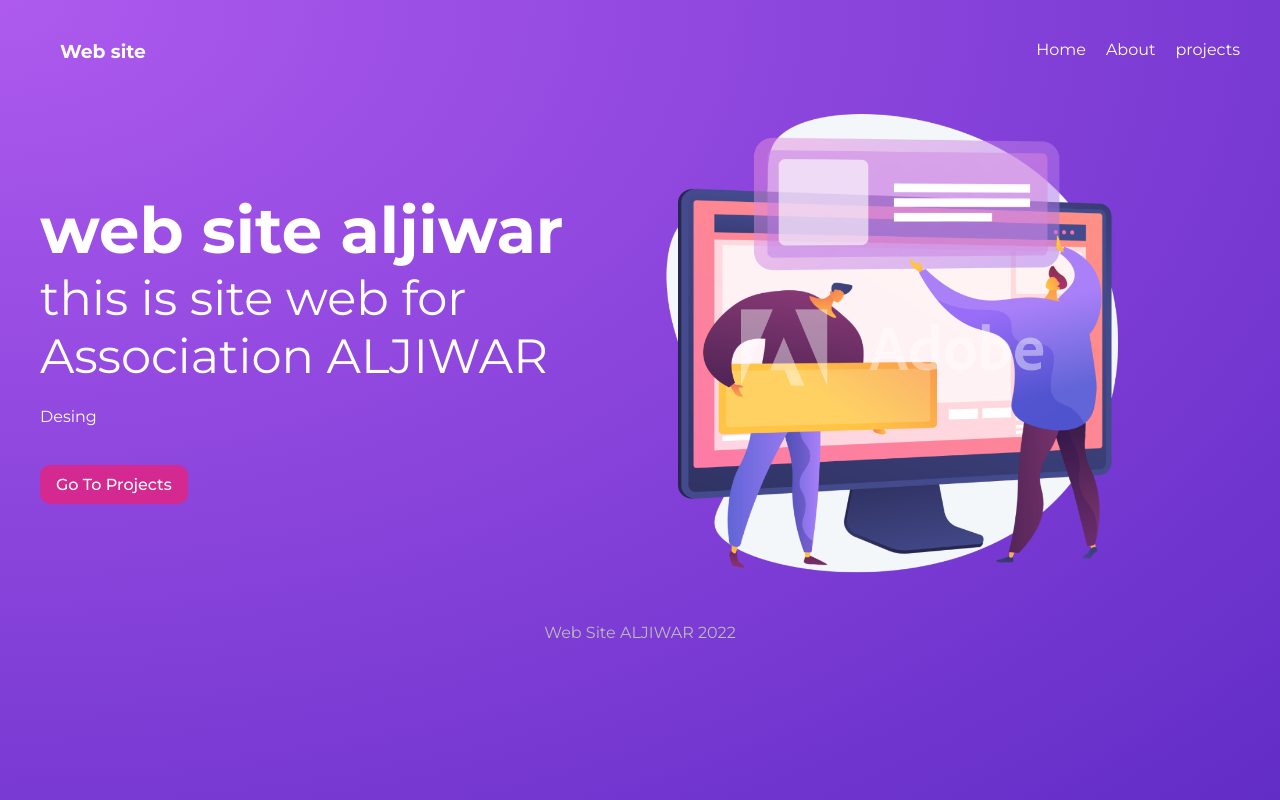
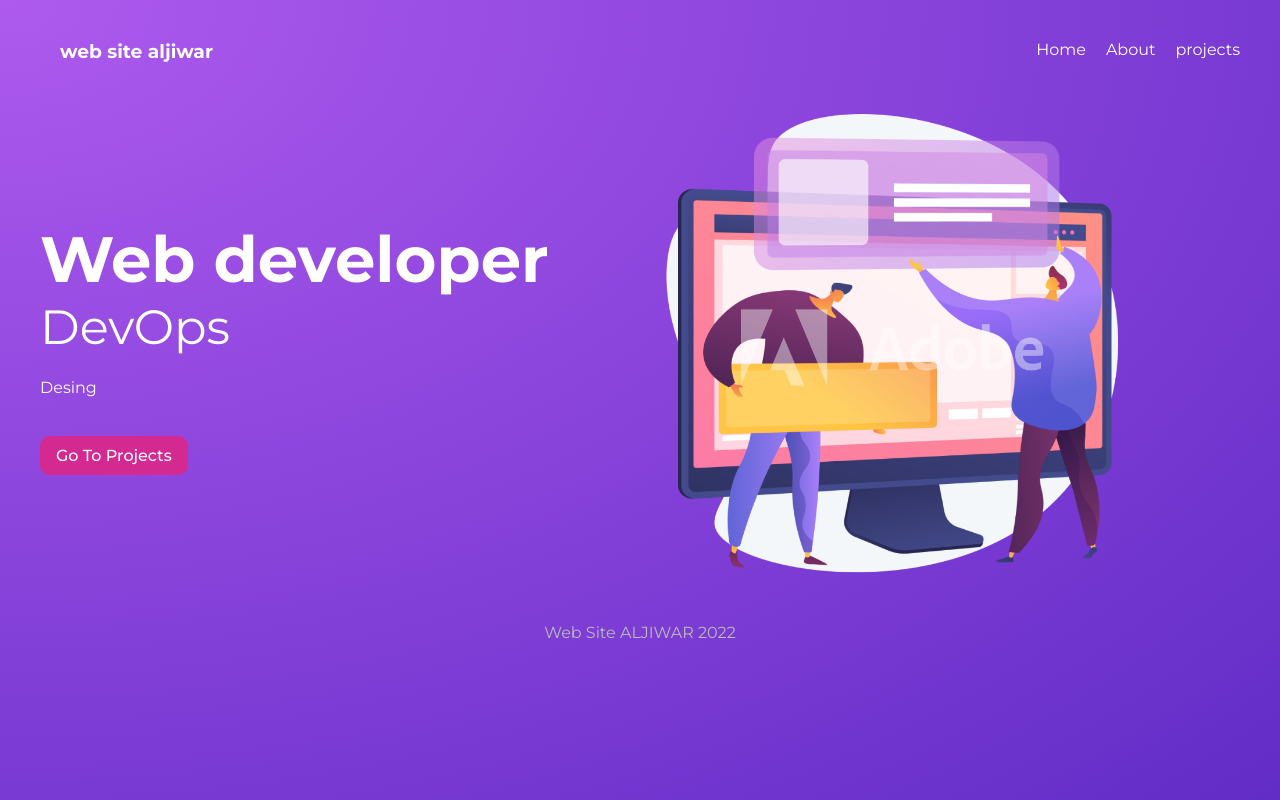
Before and after one commit to ahjam-taoufik/React-Gatsby, a Gatsby site: page / in a window 1280 px wide. Built offline with nearby package versions, Linux system fonts and the light colour scheme; Gatsby itself is replaced by a stand-in of ours.

Commit message:
7-Static-Queries-useStaticQuery

```diff
--- a/src/components/Navbar.js
+++ b/src/components/Navbar.js
@@ -1,11 +1,28 @@
-import { Link } from "gatsby"
+
+
+import { Link,graphql,useStaticQuery } from "gatsby"
 import React from "react"
 
 const Navbar = () => {
+const data=useStaticQuery(graphql`
+query MyQuery {
+  site {
+    siteMetadata {
+      title
+      description
+      copyright
+    }
+  }
+}
+`)
+ const {title}=data.site.siteMetadata
+
+console.log(title);
+
   return (
     <nav>
       <Link to="/">
-        <h3>Web site </h3>
+        <h3>{title} </h3>
       </Link>
       <div className="links">
         <Link to="/">Home</Link>
--- a/src/pages/index.js
+++ b/src/pages/index.js
@@ -1,19 +1,15 @@
 import { graphql, Link } from "gatsby"
 import React from "react"
 import Layout from "../components/Layout"
-import  * as styles from '../styles/home.module.css'
-export default function Home(data) {
- // console.log(data.data.site.siteMetadata);
-  const {title, description, copyright }=data.data.site.siteMetadata
-  // console.log(title);
-  // console.log(description);
-  // console.log(copyright);
+import * as styles from '../styles/home.module.css'
+export default function Home() {
+
   return (
     <Layout>
       <section className={styles.header}>
         <div>
-          <h2>{title}</h2>
-          <h3>{description} </h3>
+          <h2>Web developer</h2>
+          <h3>DevOps</h3>
           <p>Desing</p>
           <Link className={styles.btn} to="/projects">Go To Projects</Link>
         </div>
@@ -22,17 +18,3 @@ export default function Home(data) {
     </Layout>
   )
 }
-
-export const query = graphql`
-query MyQuery {
-  site {
-    siteMetadata {
-      title
-      description
-      copyright
-    }
-  }
-}
-
-
-`
```
